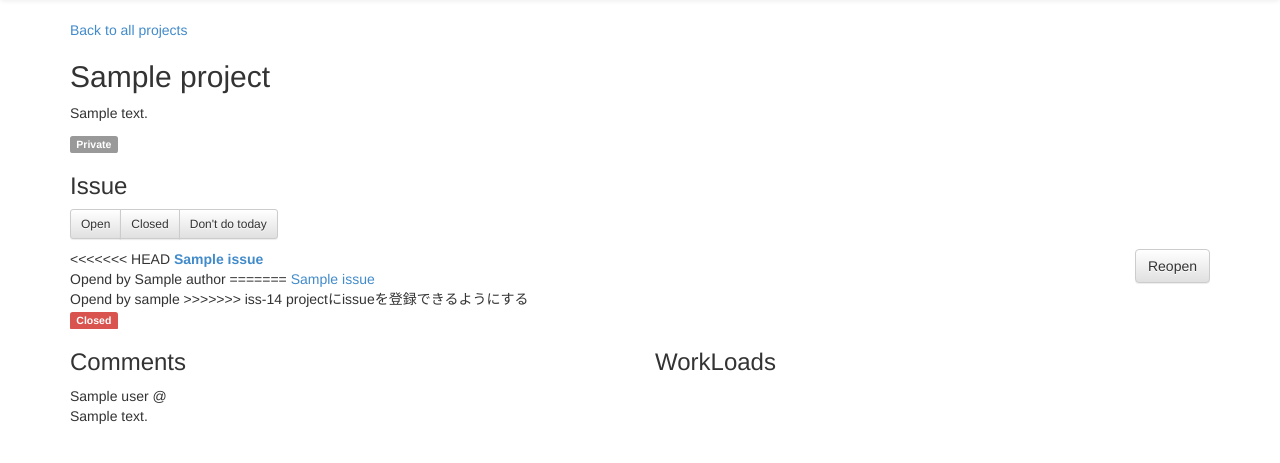
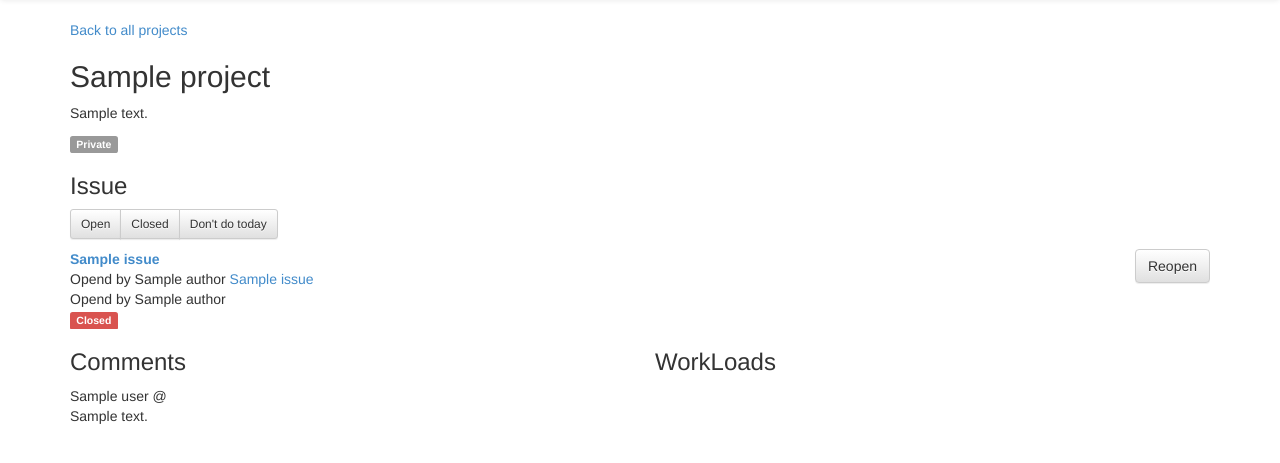
Before and after one commit to mindia/timecard-cakephp, a CakePHP app: the page made by app/View/Projects/show.ctp in a window 1280 px wide. Shown: the part 52-515 px from the top of the page. Run offline with PHP 8.4 and a stand-in for CakePHP, Linux system fonts and the light colour scheme; the template is opened without the code that fills it: most values are stand-ins (such as "Sample title", 1, 10 or a date in 2020); data that the repository does not hold is empty; some libraries are stand-ins or nearby versions.

Commit message:
usernameをnameに変更、WorkLogをWorkLoadに変更

```diff
--- a/app/View/Elements/Issues/list.ctp
+++ b/app/View/Elements/Issues/list.ctp
@@ -6,17 +6,14 @@ You don't have assigned issue.
 		<div id="issue_<?php echo $issue['Issue']['id'] ?>" class="issue media">
 			<div class="pull-left">
 				<div class="issue-subject">
-<<<<<<< HEAD
 					<a href="/issues/<?php echo $issue['Issue']['id'] ?>"><b><?php echo h($issue['Issue']['subject']) ?></b></a>
 				</div>
 				<div class="issue-author">
 					Opend by <?php echo $issue['Author']['name'] ?> <?php echo $this->App->timeAgo($issue['Issue']['created_at']) ?>
-=======
 					<a href="/issues/<?php echo $issue['Issue']['id'] ?>"><?php echo h($issue['Issue']['subject']) ?></a>
 				</div>
 				<div class="issue-author">
-					Opend by <?php echo $issue['Author']['username'] ?> <?php echo $this->App->timeAgo($issue['Issue']['created_at']) ?>
->>>>>>> iss-14 projectにissueを登録できるようにする
+					Opend by <?php echo $issue['Author']['name'] ?> <?php echo $this->App->timeAgo($issue['Issue']['created_at']) ?>
 				</div>
 				<div class="issue-status">
 				<?php if((int)$issue['Issue']['status'] === 1):?>
```
